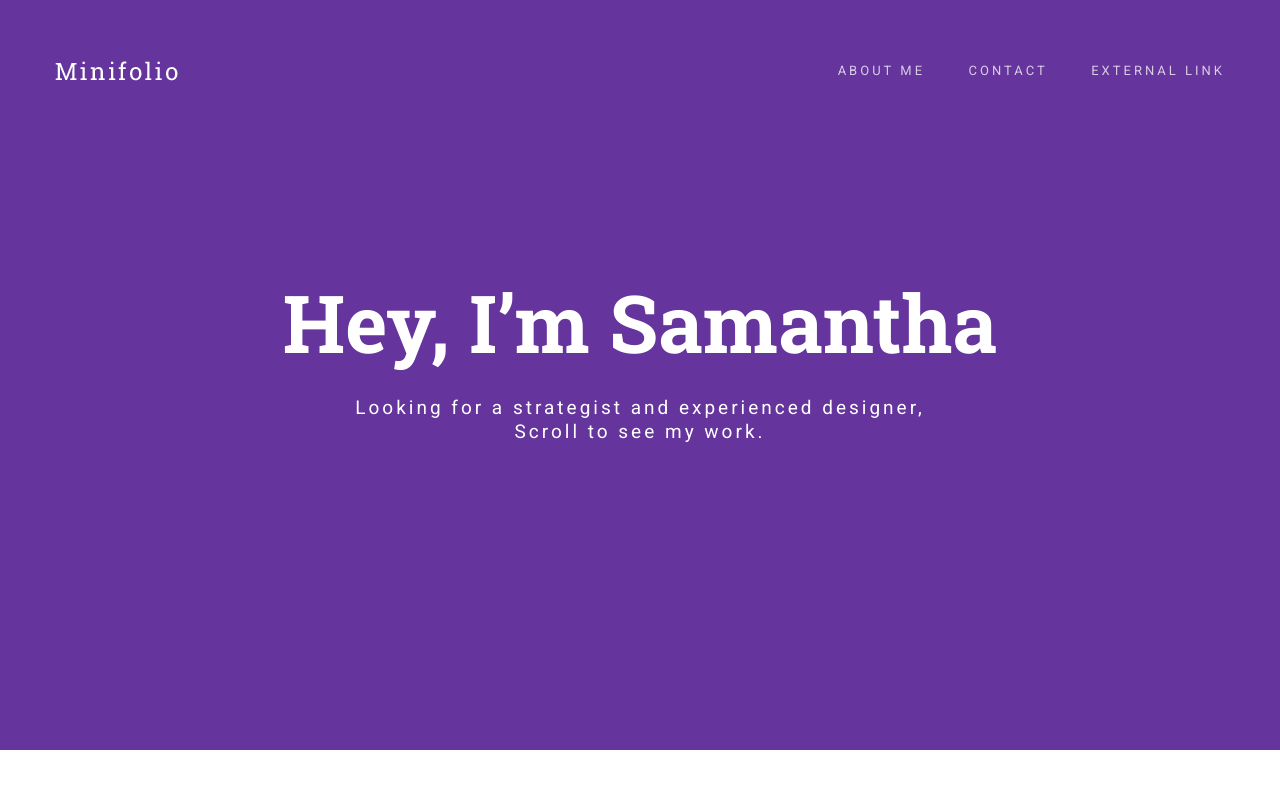
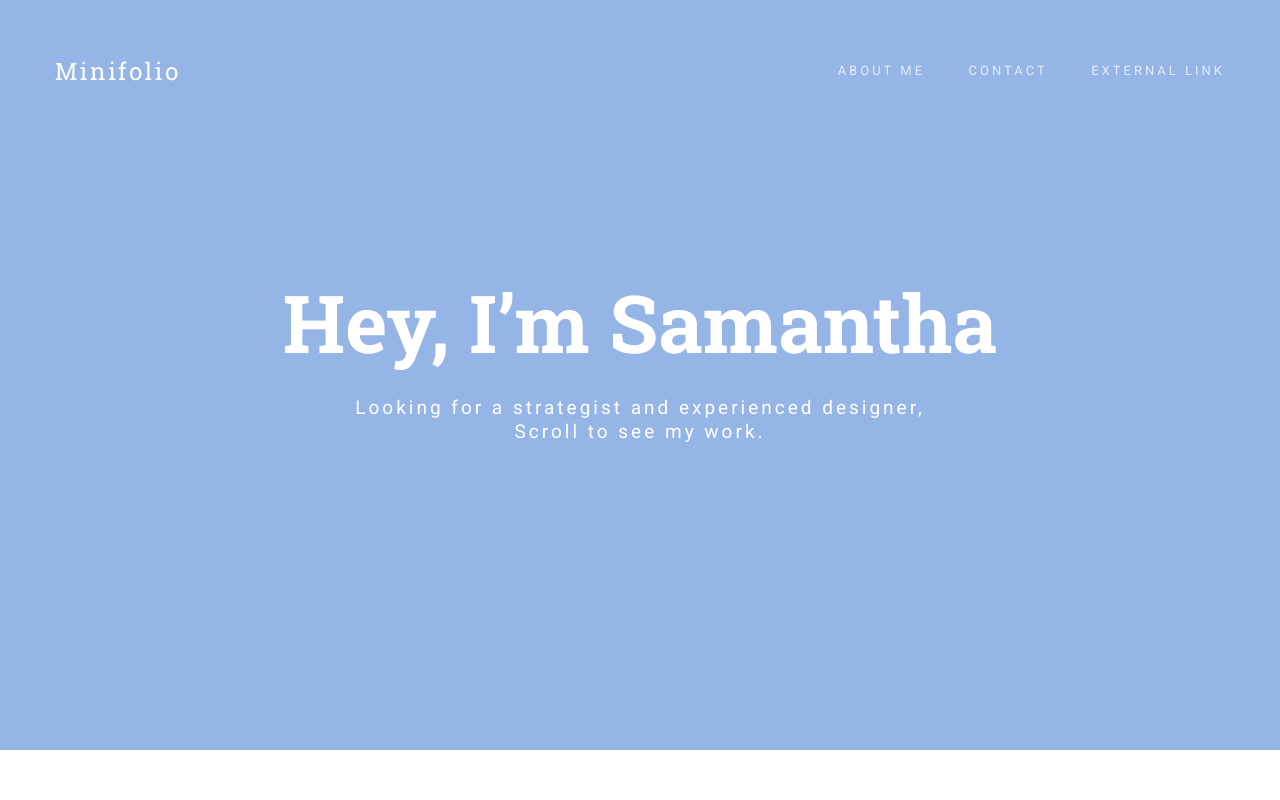
Before and after one commit to GWC-UIUC/extra10, a plain HTML site: page index.html in a window 1280 px wide. Shown: the top 800 px of the page. Drawn offline with nearby package versions, Linux system fonts and the light colour scheme.

Commit message:
Background

```diff
--- a/css/main.css
+++ b/css/main.css
@@ -298,7 +298,8 @@ ul li {
 -------------------------------------------------------------------------------*/
 
 .banner {
-	background-color: #65349c;
+	background-color: #94b5e6
+	;
 	min-height: 750px;
 }
 .banner-text {
```
